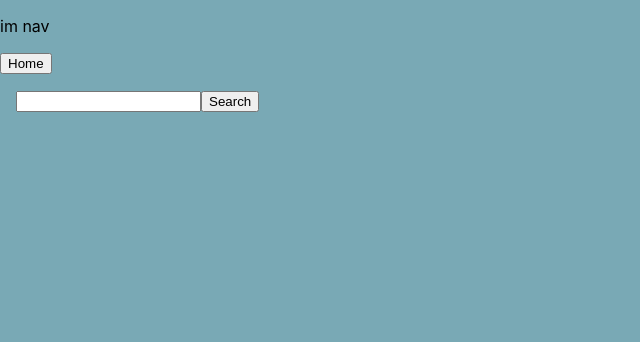
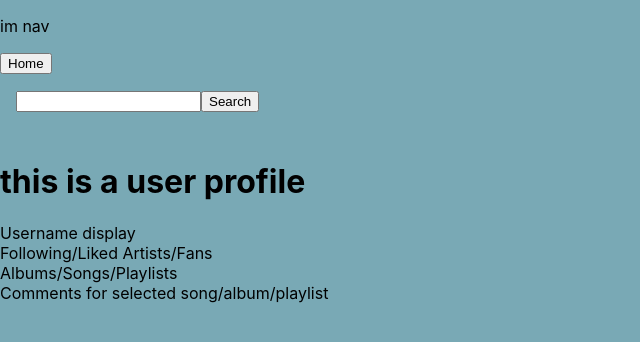
Before and after one commit to msrjr91/Rhythmic, a React (Create React App) app in the folder client/: page /profile in a window 1280 px wide. Before the commit this address had no page. Shown: the top 342 px of the page, without its empty margins (0-640 px from the left). Built offline with nearby package versions, Linux system fonts and the light colour scheme.

Commit message:
added profile page with route and button home page

```diff
--- a/client/src/App.js
+++ b/client/src/App.js
@@ -7,6 +7,8 @@ import Feed from './pages/Feed'
 import Home from './pages/Home'
 import { CheckSession } from './services/auth'
 import './styles/App.css'
+
+import Profile from './pages/Profile'
 
 const App = () => {
   const [authenticated, toggleAuthenticated] = useState(false)
@@ -52,6 +54,9 @@ const App = () => {
           <Route path="/feed" element=
           {<Feed  user={user}
                   authenticated={authenticated}/>} />
+          <Route path="/profile" element=
+          {<Profile  user={user}
+                  authenticated={authenticated}/>} />
         </Routes>
       </main>
     </div>
--- a/client/src/pages/Home.js
+++ b/client/src/pages/Home.js
@@ -12,6 +12,9 @@ const Home = () => {
         <div className="register">
           <button className="registerbtn" onClick={() => navigate('/register')}>What's Your Rhythm?</button>
         </div>
+        <div>
+          <button className="profilebtn" onClick={() => navigate('/profile')}>Profile</button>
+        </div>
         </section>
       <div className="home-feed">
         <div className="feed"><h2>New Tracks</h2></div>
--- /dev/null
+++ b/client/src/pages/Profile.js
@@ -0,0 +1,18 @@
+export default function Profile(){
+
+    return (
+        <div>
+        <h1> this is a user profile </h1>
+        <section>
+            <div>Username display</div>
+        </section>
+        <section>
+            <div>Following/Liked Artists/Fans</div>
+        </section>
+        <section>
+            <div>Albums/Songs/Playlists</div>
+            <div>Comments for selected song/album/playlist</div>
+        </section>
+        </div>
+    )
+}
```
